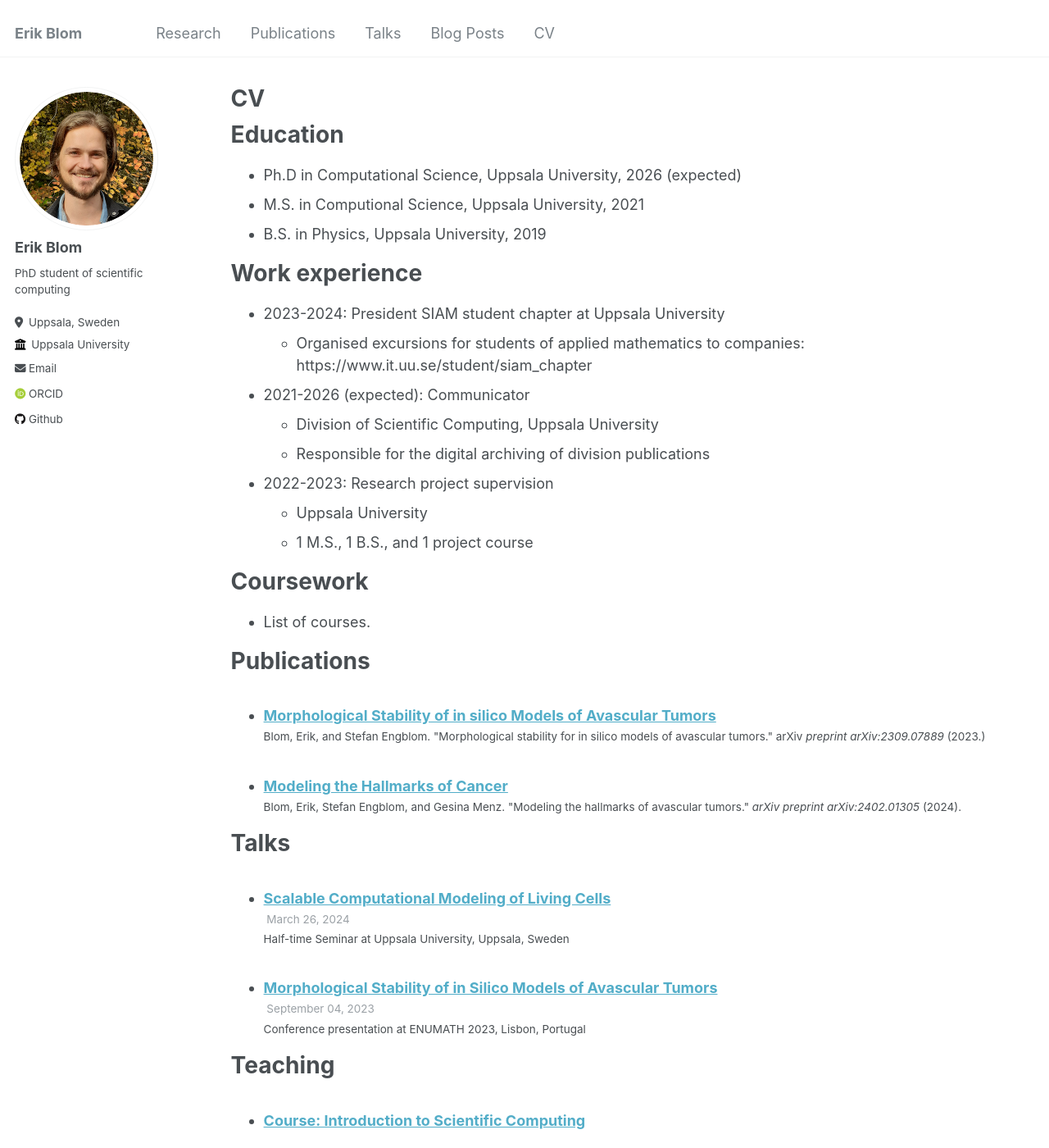
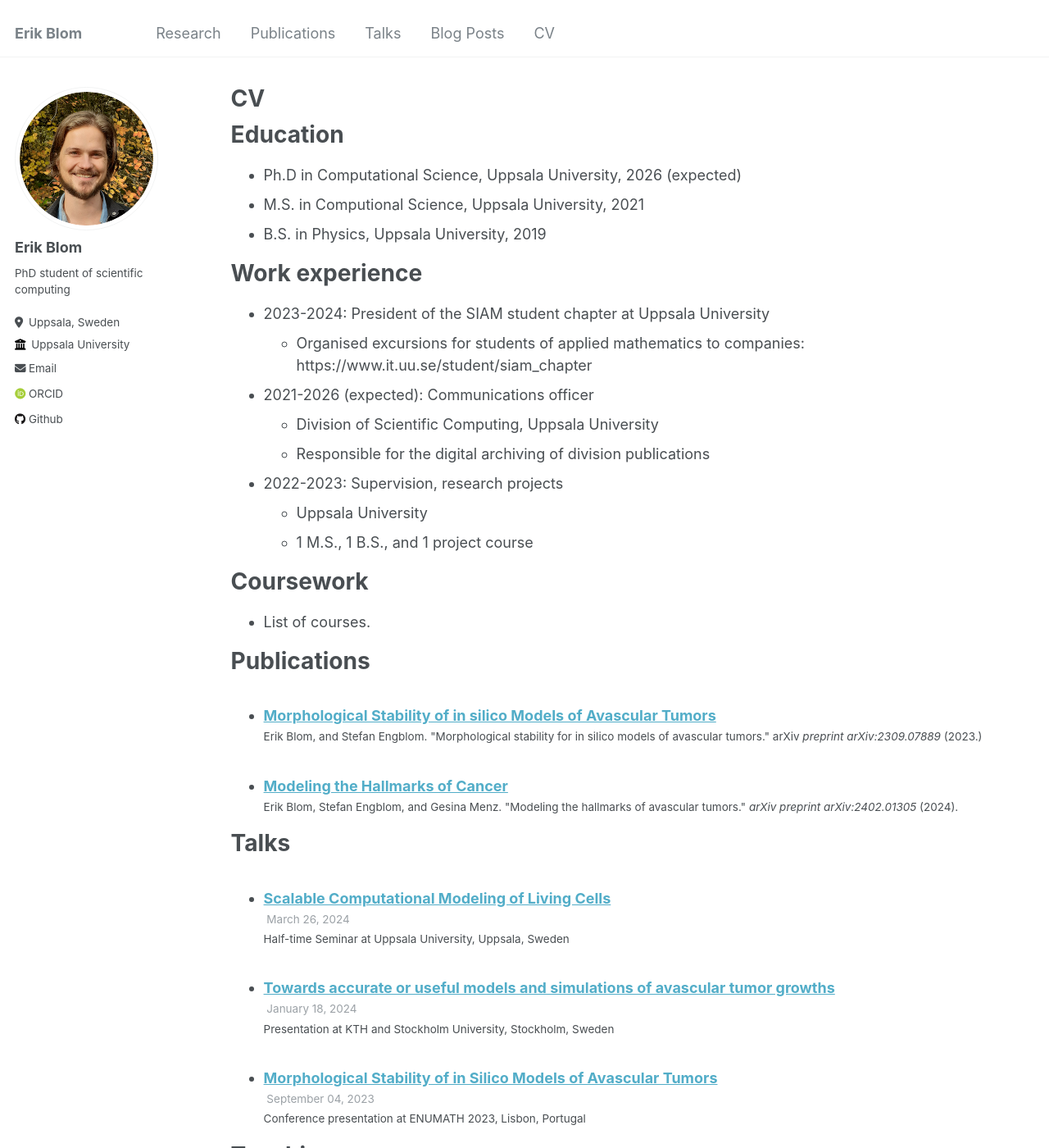
Before and after one commit to kerikblom/kerikblom.github.io, a Jekyll site: the page built from _pages/cv.md, in a window 1280 px wide and 1400 px high. Shown: the whole window at 82% size. Built offline with Jekyll 4.4.1, drawn with Linux system fonts in a browser that asks for light colours; some web fonts are replaced.

```diff
--- a/_includes/archive-single.html
+++ b/_includes/archive-single.html
@@ -41,7 +41,7 @@
         {% if post.collection == 'teaching' %}
           <p> {{ post.type }}, <i>{{ post.venue }}</i>, {{ post.date | default: "1900-01-01" | date: "%Y" }} </p>
         {% elsif post.collection == 'publications' %}
-          <p>Published in <i>{{ post.venue }}</i>, {{ post.date | default: "1900-01-01" | date: "%Y" }} </p>
+          <p> <i>{{ post.venue }}</i>, {{ post.date | default: "1900-01-01" | date: "%Y" }} </p>
         {% elsif post.date %}
          <p class="page__date"><strong><i class="fa fa-fw fa-calendar" aria-hidden="true"></i> {{ site.data.ui-text[site.locale].date_label | default: "Published:" }}</strong> <time datetime="{{ post.date | default: "1900-01-01" | date_to_xmlschema }}">{{ post.date | default: "1900-01-01" | date: "%B %d, %Y" }}</time></p>
         {% endif %}
@@ -53,9 +53,9 @@
     {% endif %}
 
     {% if post.citation and post.paperurl %}
-      <p>Recommended citation: {{ post.citation }} <a href="{{ post.paperurl }}">{{ post.paperurl }}</a></p>
+      <p>{{ post.citation }} <a href="{{ post.paperurl }}">{{ post.paperurl }}</a></p>
     {% elsif post.citation %}
-      <p>Recommended citation: {{ post.citation }} </p>
+      <p>{{ post.citation }} </p>
     {% elsif post.paperurl %}
       <p class="wordwrap">Download <a href=" {{ post.paperurl }} ">here</a></p>
     {% endif %}
--- a/_pages/cv.md
+++ b/_pages/cv.md
@@ -17,15 +17,15 @@ Education
 
 Work experience
 ======
-* 2023-2024: President SIAM student chapter at Uppsala University
+* 2023-2024: President of the SIAM student chapter at Uppsala University
   * Organised excursions for students of applied mathematics to
     companies: https://www.it.uu.se/student/siam_chapter
 
-* 2021-2026 (expected): Communicator
+* 2021-2026 (expected): Communications officer
   * Division of Scientific Computing, Uppsala University
   * Responsible for the digital archiving of division publications
 
-* 2022-2023: Research project supervision
+* 2022-2023: Supervision, research projects
   * Uppsala University
   * 1 M.S., 1 B.S., and 1 project course
 
--- /dev/null
+++ b/_talks/2024-01-18.md
@@ -0,0 +1,14 @@
+---
+title: "Towards accurate or useful models and simulations of avascular tumor growths"
+collection: talks
+type: "Presentation"
+permalink: /talks/2024-01-18
+venue: "KTH and Stockholm University"
+date: 2024-01-18
+location: "Stockholm, Sweden"
+---
+
+Presented my work on morphology and malignancy of avascular tumor
+ models for the [division of computational mathematics at
+Stockholm
+ University](https://www.su.se/english/research/research-groups/computational-mathematics){:target="_blank"}.
```
Also changed, not shown: _pages/about.md (+21 -2 lines), _publications/2024-02-02-preprint.md (+2 -2 lines), _publications/2024-04-16-accepted.md (+2 -2 lines).
